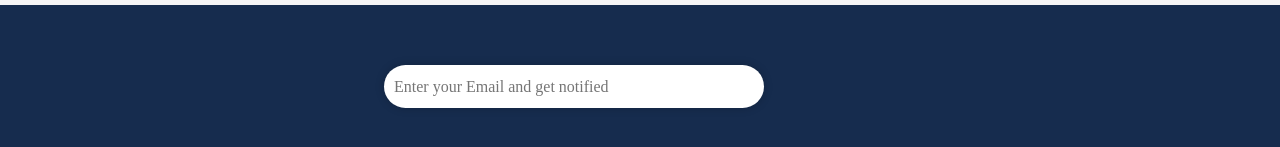
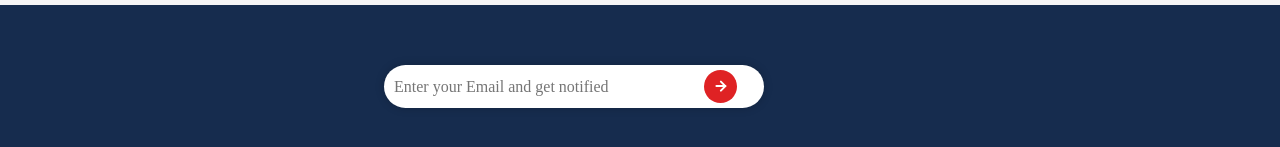
Before and after one commit to tatianapriskoka/Lead-advisors-page, a plain HTML site: page index.html in a window 1280 px wide. Shown: the part 779-926 px from the top of the page. Drawn offline with Linux system fonts and the light colour scheme; a web font is replaced by a local one.

Commit message:
fex: img

```diff
--- a/style/_footer.scss
+++ b/style/_footer.scss
@@ -56,7 +56,7 @@
     left: 20em;
     top: 5px;
     vertical-align: middle;
-    background-image: url('..//images/button-red.svg');
+    background-image: url('.././images/button-red.svg');
     background-repeat: no-repeat;
 
     @include lagedesk {
```
Also changed, not shown: index.css.
